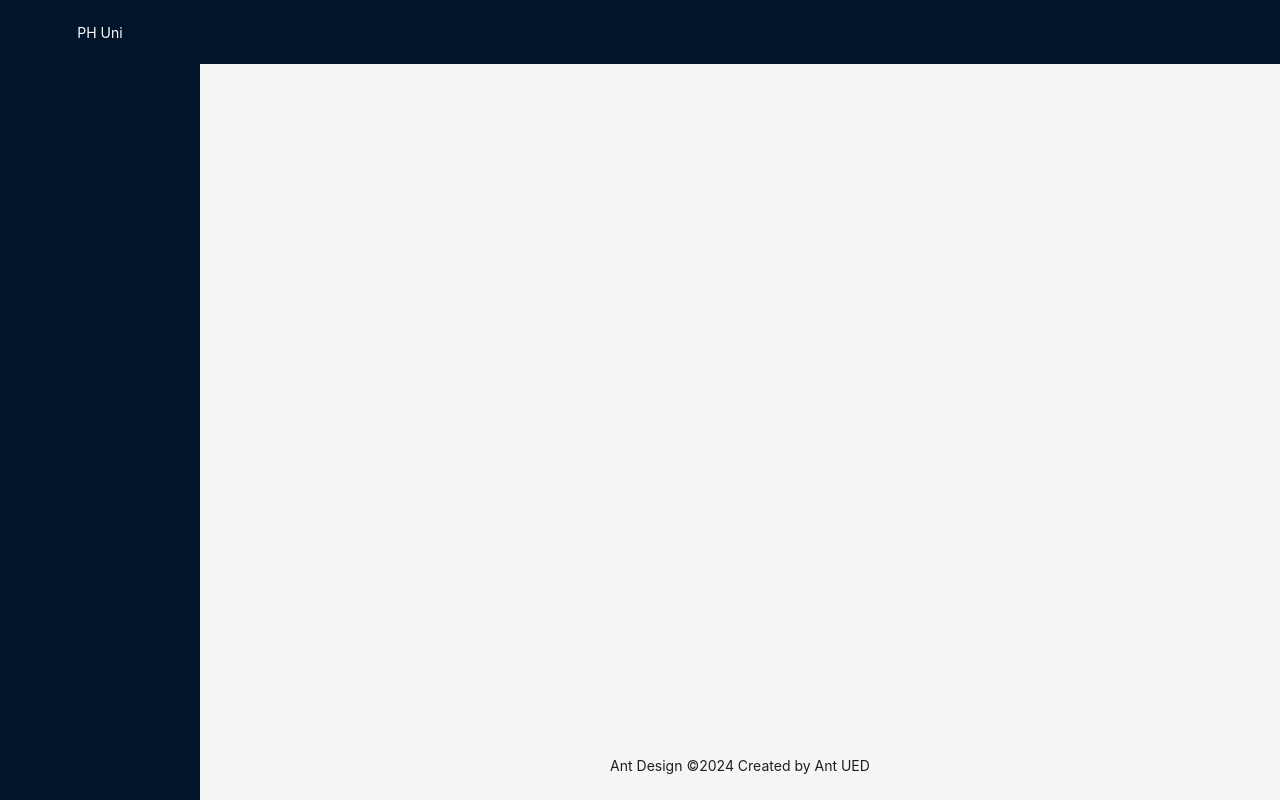
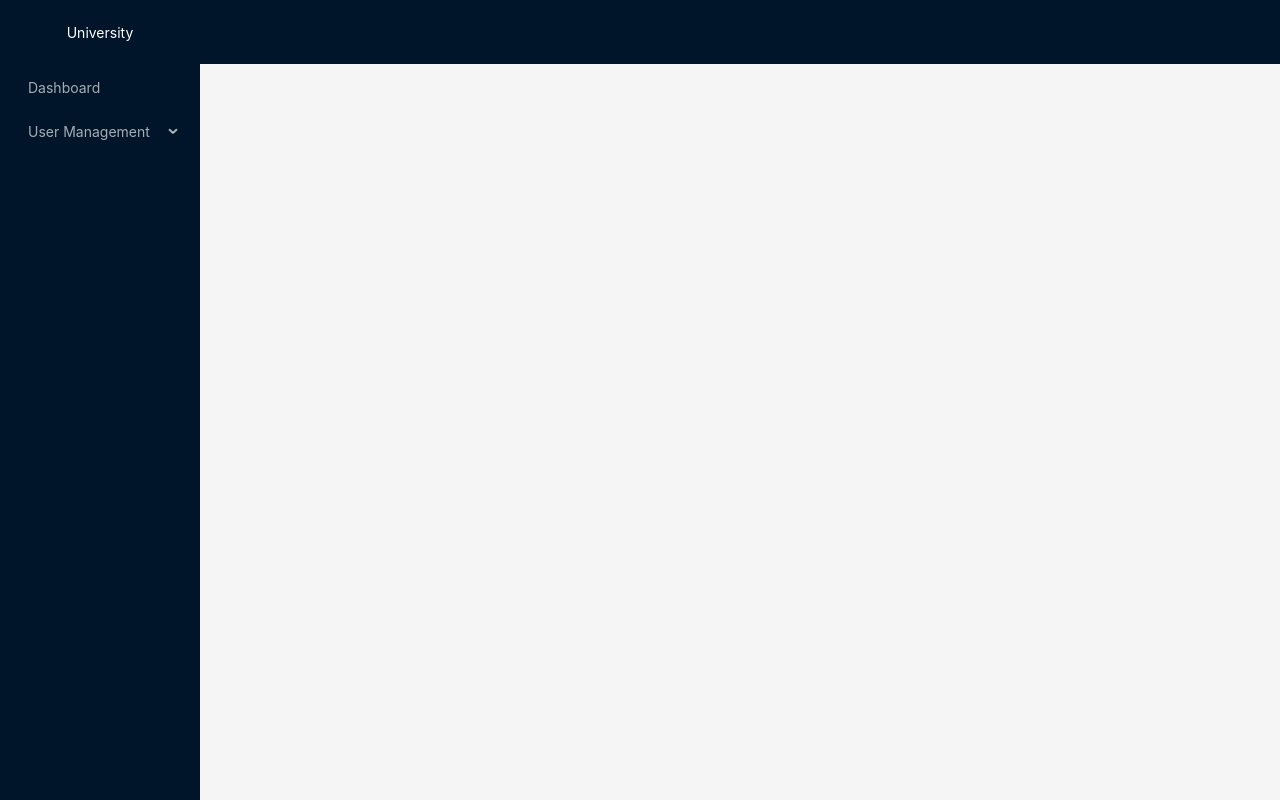
Before and after one commit to fai-sas/university-management-client, a React (Vite) app: page / in a window 1280 px wide. Built offline with nearby package versions, Linux system fonts and the light colour scheme.

Commit message:
dynamic sidebarItem generator added

```diff
--- a/src/components/layout/MainLayout.tsx
+++ b/src/components/layout/MainLayout.tsx
@@ -1,47 +1,14 @@
 /* eslint-disable @typescript-eslint/no-unused-vars */
-import { Layout, Menu, MenuProps } from 'antd'
-import {
-  UploadOutlined,
-  UserOutlined,
-  VideoCameraOutlined,
-} from '@ant-design/icons'
-import { createElement } from 'react'
-import { NavLink, Outlet } from 'react-router-dom'
-import { adminSidebarItems } from '../../routes/admin.route'
-const { Header, Content, Footer, Sider } = Layout
+import { Layout } from 'antd'
+import { Outlet } from 'react-router-dom'
+import Sidebar from './Sidebar'
+
+const { Header, Content } = Layout
 
 const MainLayout = () => {
   return (
     <Layout style={{ height: '100vh' }}>
-      <Sider
-        breakpoint='lg'
-        collapsedWidth='0'
-        onBreakpoint={(broken) => {
-          console.log(broken)
-        }}
-        onCollapse={(collapsed, type) => {
-          console.log(collapsed, type)
-        }}
-      >
-        <div
-          style={{
-            color: 'white',
-
-            height: '4rem',
-            display: 'flex',
-            justifyContent: 'center',
-            alignItems: 'center',
-          }}
-        >
-          <h1>PH Uni</h1>
-        </div>
-        <Menu
-          theme='dark'
-          mode='inline'
-          defaultSelectedKeys={['4']}
-          items={adminSidebarItems}
-        />
-      </Sider>
+      <Sidebar />
       <Layout>
         <Header style={{ padding: 0 }} />
         <Content style={{ margin: '24px 16px 0' }}>
@@ -54,9 +21,6 @@
             <Outlet />
           </div>
         </Content>
-        <Footer style={{ textAlign: 'center' }}>
-          Ant Design ©{new Date().getFullYear()} Created by Ant UED
-        </Footer>
       </Layout>
     </Layout>
   )
--- /dev/null
+++ b/src/components/layout/Sidebar.tsx
@@ -0,0 +1,57 @@
+import { Layout, Menu } from 'antd'
+import { sidebarItemsGenerator } from '../../utils/sidebarItemsGenerator'
+import { adminPaths } from '../../routes/admin.route'
+import { facultyPaths } from '../../routes/faculty.route'
+import { studentPaths } from '../../routes/student.route'
+
+const { Sider } = Layout
+
+const userRole = {
+  ADMIN: 'admin',
+  FACULTY: 'faculty',
+  STUDENT: 'student',
+}
+
+const Sidebar = () => {
+  const role = 'admin'
+  let sidebarItems
+
+  switch (role) {
+    case userRole.ADMIN:
+      sidebarItems = sidebarItemsGenerator(adminPaths, userRole.ADMIN)
+      break
+    case userRole.FACULTY:
+      sidebarItems = sidebarItemsGenerator(facultyPaths, userRole.FACULTY)
+      break
+    case userRole.STUDENT:
+      sidebarItems = sidebarItemsGenerator(studentPaths, userRole.STUDENT)
+      break
+
+    default:
+      break
+  }
+
+  return (
+    <Sider breakpoint='lg' collapsedWidth='0'>
+      <div
+        style={{
+          color: 'white',
+          height: '4rem',
+          display: 'flex',
+          justifyContent: 'center',
+          alignItems: 'center',
+        }}
+      >
+        <h1>University</h1>
+      </div>
+      <Menu
+        theme='dark'
+        mode='inline'
+        defaultSelectedKeys={['4']}
+        items={sidebarItems}
+      />
+    </Sider>
+  )
+}
+
+export default Sidebar
--- /dev/null
+++ b/src/utils/sidebarItemsGenerator.tsx
@@ -0,0 +1,28 @@
+import { NavLink } from 'react-router-dom'
+import { TSidebarItem, TUserPath } from '../types'
+
+export const sidebarItemsGenerator = (items: TUserPath[], role) => {
+  const sidebarItems = items.reduce((acc: TSidebarItem[], item) => {
+    if (item.path && item.name) {
+      acc.push({
+        key: item.name,
+        label: <NavLink to={`/${role}/${item.path}`}>{item.name}</NavLink>,
+      })
+    }
+
+    if (item.children) {
+      acc.push({
+        key: item.name,
+        label: item.name,
+        children: item.children.map((child) => ({
+          key: child.name,
+          label: <NavLink to={`/${role}/${child.path}`}>{child.name}</NavLink>,
+        })),
+      })
+    }
+
+    return acc
+  }, [])
+
+  return sidebarItems
+}
```
Also changed, not shown: src/routes/admin.route.tsx (+0 -68 lines).
